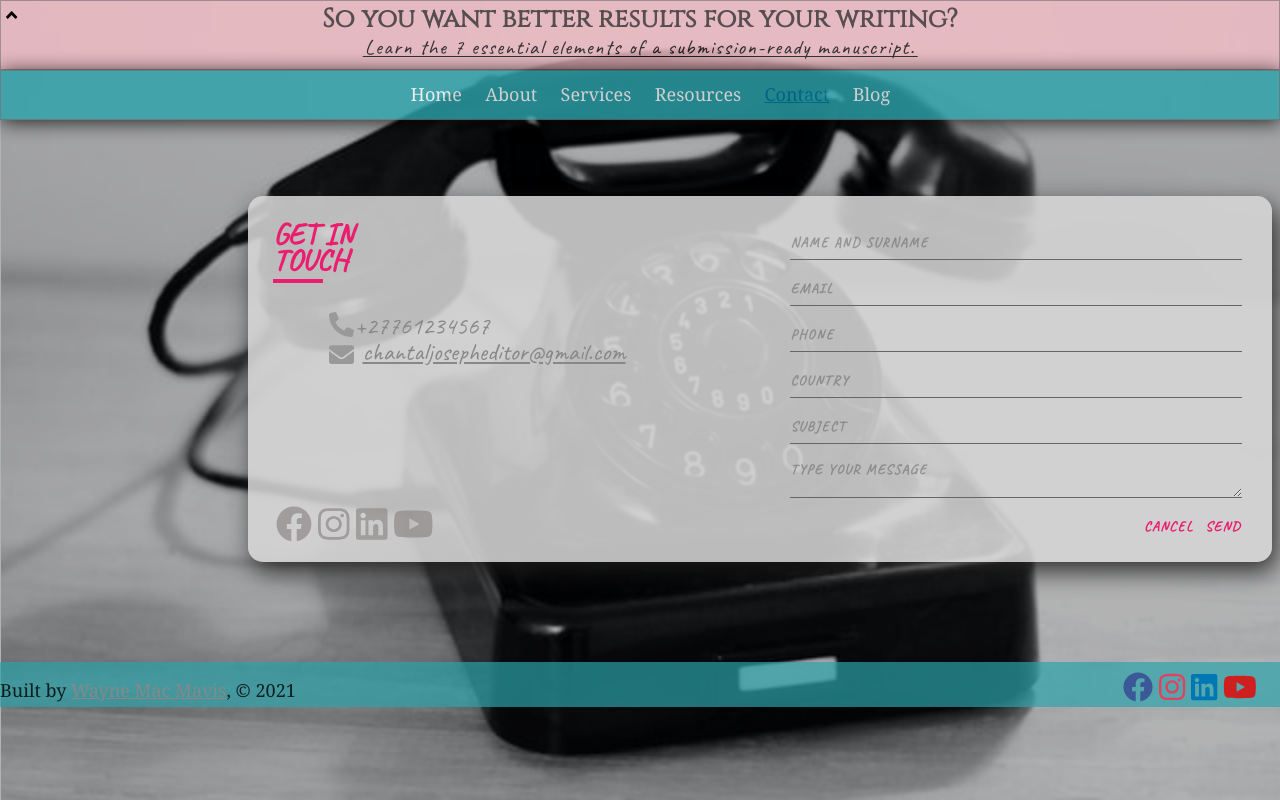
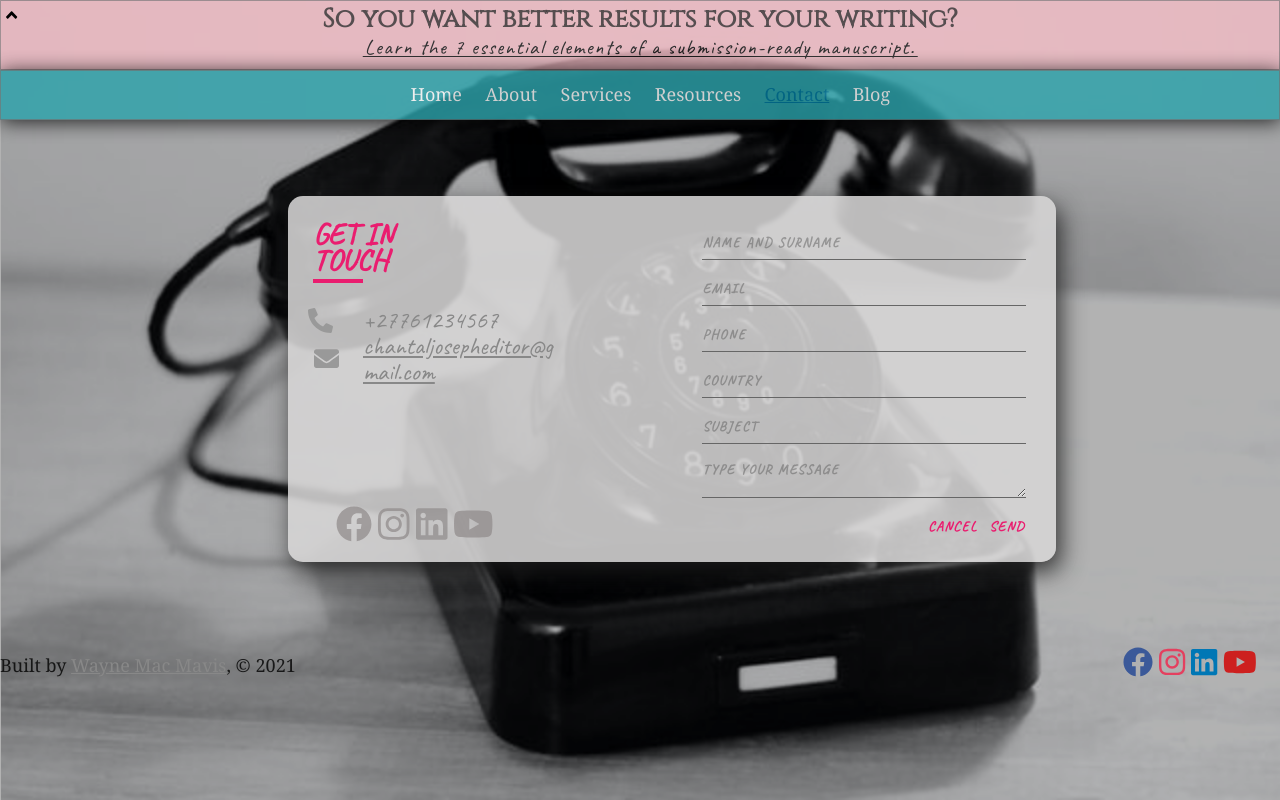
Before and after one commit to WayneMacMavis/chantals-business, a Gatsby site: page /contact in a window 1280 px wide. Built offline with nearby package versions, Linux system fonts and the light colour scheme; Gatsby itself is replaced by a stand-in of ours.

Commit message:
contact update

```diff
--- a/src/components/footer.js
+++ b/src/components/footer.js
@@ -6,17 +6,16 @@ import { faFacebook, faInstagram, faLinkedin, faYoutube } from "@fortawesome/fre
 const footer = () => (
   <div>
   <div style={{
-    position: `absolute`,
+    position: `relative`,
     width: `100vw`,
-    height: `3.5vw`,
+    // height: `3.5vw`,
     // top: `0px`,
-    margin: `0`,
-    marginTop: `30px`,
-    marginBottom: `0px`,
+    // margin: `0`,
+    // marginTop: `50px`,
+    bottom: `-20px`,
     // height: `20px`,
     textAlign: `left`,
-    background: `rgba(43, 164, 172, 0.692)`,
-    paddingTop: `15px`,
+    // paddingTop: `15px`,
     zIndex: `1000000000000000000`,
   }}>
      Built by
--- a/src/components/styles/contact.css
+++ b/src/components/styles/contact.css
@@ -30,10 +30,10 @@ select:-webkit-autofill:focus {
 
 .screen {
   position: relative;
-  width: 80vw;
+  width: 60vw;
   top: 2vh;
-  right: 10px;
-  left: 10px;
+  /* right: 100px; */
+  left: 50px;
   background: #d6d5d5e0;
   border-radius: 15px;
   box-shadow: 5px 10px 25px #1d1d1dda;
@@ -81,7 +81,7 @@ select:-webkit-autofill:focus {
   display: flex;
   flex-direction: row;
   top: 230px;
-  left: 0px;
+  left: 20px;
 }
 
 .icon {
@@ -96,30 +96,34 @@ select:-webkit-autofill:focus {
 
 .app-contact {
   margin-top: -10px;
-  margin-right: 20px;
+  margin-left: 50px;
+  left: 199px;
   font-size: 25px;
   font-family: 'Caveat', cursive;
-  text-align: center;
+  text-align: left;
   color: #888;
+  width: 200px;
 }
 
 .phone, .email {
-  right: -200px;
+  left: -10px;
   font-size: 25px;
-  margin-top: 5px;
+  margin: 5px;
   color: #999;
 }
 
 .phone {
-  position: relative;
+  position: absolute;
+  margin-top: 1px;
   margin-right: -30px;
-  right: 25px;
+  left: 15px;
 }
 
 .fa-envelope {
   position: relative;
-  margin-right: 120px;
-  right: 160px;
+  margin-bottom: -10px;
+  margin-right: 25px;
+  left: -189px;
   top: 30px;
 }
 
```
Also changed, not shown: src/pages/about.js (+5 -5 lines).
